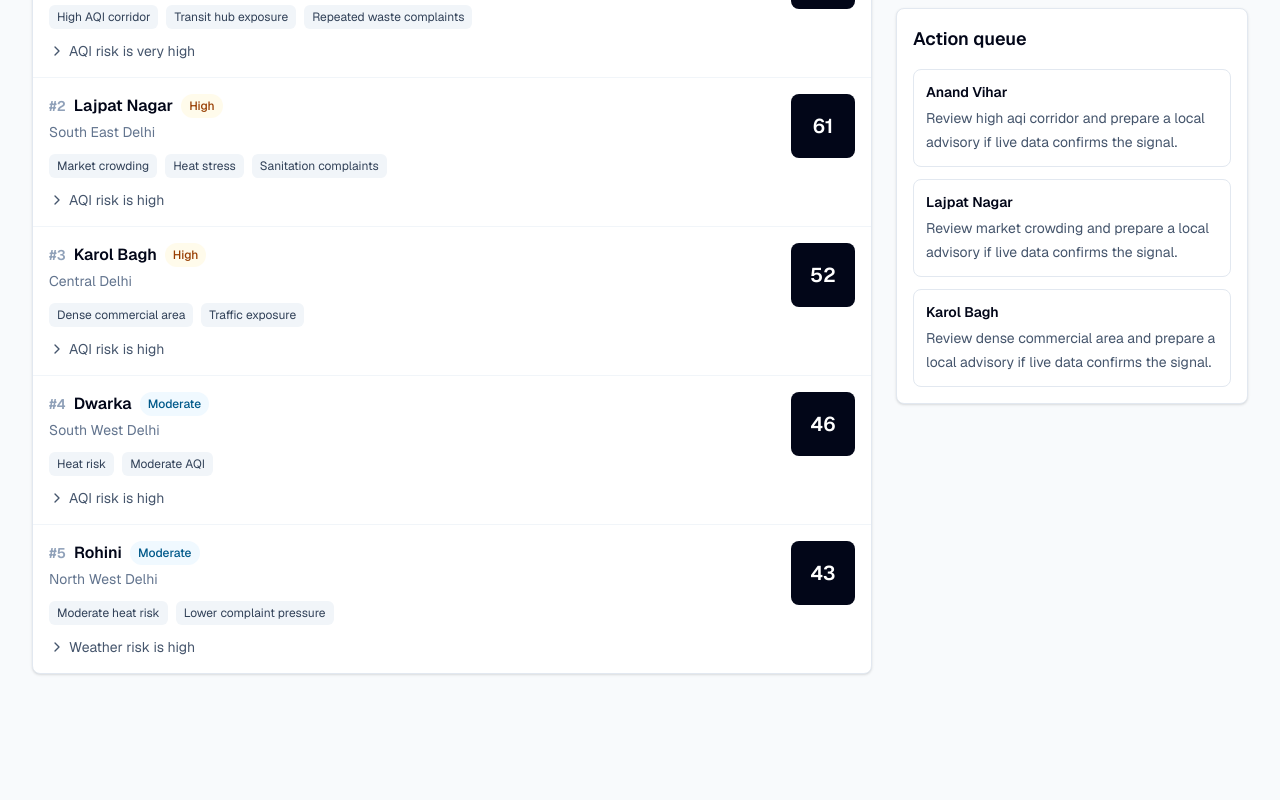
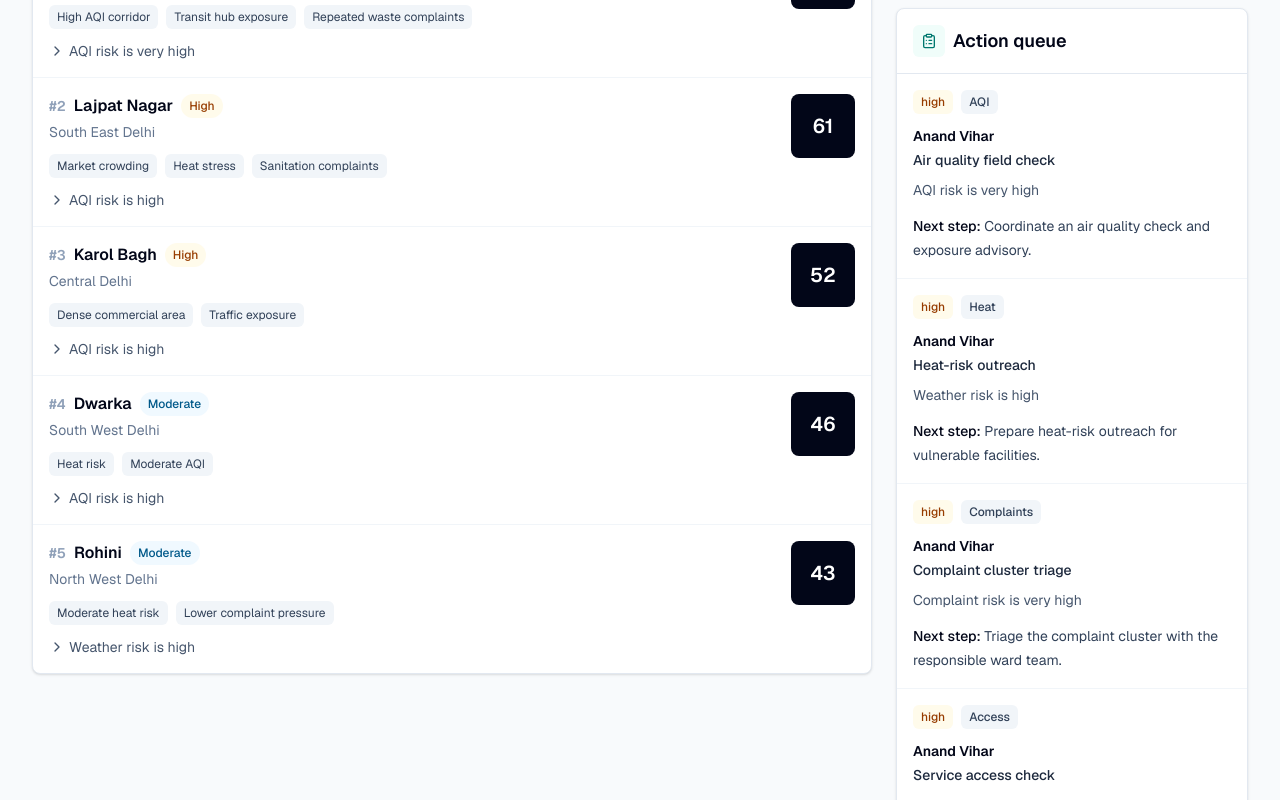
Before and after one commit to priyanshuchawda/civic-signal-ai, a Next.js app: page / in a window 1280 px wide. Shown: the part 780-1580 px from the top of the page. Before the commit the page ends 1478 px from the top, so only its background shows below. Built offline with nearby package versions, Linux system fonts and the light colour scheme; no server answers.

Commit message:
feat: expand action queue recommendations (#25)

```diff
--- a/src/app/page.tsx
+++ b/src/app/page.tsx
@@ -1,16 +1,19 @@
 import { AreaRanking } from "../components/dashboard/area-ranking";
 import { RiskSummary } from "../components/dashboard/risk-summary";
 import { RiskExplanationPanel } from "../components/dashboard/risk-explanation-panel";
+import { ActionQueue } from "../components/dashboard/action-queue";
 import { ComplaintIntake } from "../components/complaints/complaint-intake";
 import { explainRisk } from "../ai/gemini";
 import { getDashboardSummary } from "../data/dashboard";
 import { delhiSeedAreas } from "../data/delhi-seed";
+import { generateOperatorActions } from "../domain/recommendations";
 
 export const dynamic = "force-dynamic";
 
 export default async function Home() {
   const summary = getDashboardSummary(delhiSeedAreas);
   const topArea = summary.areas[0];
+  const operatorActions = generateOperatorActions(summary.areas);
   const topAreaExplanation = topArea
     ? await explainRisk({
         apiKey: process.env.GEMINI_API_KEY || undefined,
@@ -71,27 +74,7 @@ export default async function Home() {
           </div>
           <div className="space-y-6">
             <ComplaintIntake areas={delhiSeedAreas} />
-            <section className="rounded-lg border border-slate-200 bg-white p-4 shadow-sm">
-              <h2 className="text-lg font-semibold text-slate-950">
-                Action queue
-              </h2>
-              <div className="mt-4 space-y-3">
-                {summary.areas.slice(0, 3).map((area) => (
-                  <article
-                    key={area.id}
-                    className="rounded-lg border border-slate-200 p-3"
-                  >
-                    <p className="text-sm font-semibold text-slate-950">
-                      {area.name}
-                    </p>
-                    <p className="mt-1 text-sm leading-6 text-slate-600">
-                      Review {area.signals[0].toLowerCase()} and prepare a local
-                      advisory if live data confirms the signal.
-                    </p>
-                  </article>
-                ))}
-              </div>
-            </section>
+            <ActionQueue actions={operatorActions} />
           </div>
         </div>
       </div>
--- /dev/null
+++ b/src/components/dashboard/action-queue.tsx
@@ -0,0 +1,64 @@
+import { ClipboardList } from "lucide-react";
+import type { OperatorAction } from "../../domain/recommendations";
+
+const categoryLabel: Record<OperatorAction["category"], string> = {
+  aqi: "AQI",
+  heat: "Heat",
+  complaints: "Complaints",
+  access: "Access",
+};
+
+const priorityClass: Record<OperatorAction["priority"], string> = {
+  urgent: "bg-rose-50 text-rose-800",
+  high: "bg-amber-50 text-amber-800",
+  watch: "bg-sky-50 text-sky-800",
+};
+
+export function ActionQueue({ actions }: { actions: OperatorAction[] }) {
+  return (
+    <section className="rounded-lg border border-slate-200 bg-white shadow-sm">
+      <div className="flex items-center gap-2 border-b border-slate-200 p-4">
+        <span className="rounded-md bg-teal-50 p-2 text-teal-700">
+          <ClipboardList aria-hidden="true" className="size-4" />
+        </span>
+        <h2 className="text-lg font-semibold text-slate-950">Action queue</h2>
+      </div>
+
+      {actions.length > 0 ? (
+        <div className="divide-y divide-slate-100">
+          {actions.map((action) => (
+            <article key={action.id} className="p-4">
+              <div className="flex flex-wrap items-center gap-2">
+                <span
+                  className={`rounded-md px-2 py-1 text-xs font-medium ${priorityClass[action.priority]}`}
+                >
+                  {action.priority}
+                </span>
+                <span className="rounded-md bg-slate-100 px-2 py-1 text-xs font-medium text-slate-700">
+                  {categoryLabel[action.category]}
+                </span>
+              </div>
+              <p className="mt-3 text-sm font-semibold text-slate-950">
+                {action.targetArea}
+              </p>
+              <h3 className="mt-1 text-sm font-medium text-slate-800">
+                {action.title}
+              </h3>
+              <p className="mt-2 text-sm leading-6 text-slate-600">
+                {action.rationale}
+              </p>
+              <p className="mt-3 text-sm leading-6 text-slate-700">
+                <span className="font-medium text-slate-950">Next step:</span>{" "}
+                {action.nextStep}
+              </p>
+            </article>
+          ))}
+        </div>
+      ) : (
+        <p className="p-4 text-sm leading-6 text-slate-600">
+          No elevated recommendations for the current area set.
+        </p>
+      )}
+    </section>
+  );
+}
--- /dev/null
+++ b/src/domain/recommendations.ts
@@ -0,0 +1,106 @@
+import type { RankedCivicArea } from "../data/dashboard";
+
+export type OperatorActionCategory = "aqi" | "heat" | "complaints" | "access";
+export type OperatorActionPriority = "urgent" | "high" | "watch";
+
+export type OperatorAction = {
+  id: string;
+  category: OperatorActionCategory;
+  priority: OperatorActionPriority;
+  targetArea: string;
+  title: string;
+  rationale: string;
+  nextStep: string;
+};
+
+type ActionTemplate = {
+  category: OperatorActionCategory;
+  title: string;
+  nextStep: string;
+  match: RegExp;
+};
+
+const actionTemplates: ActionTemplate[] = [
+  {
+    category: "aqi",
+    title: "Air quality field check",
+    nextStep: "Coordinate an air quality check and exposure advisory.",
+    match: /\b(aqi|air quality|traffic|pollution)\b/i,
+  },
+  {
+    category: "heat",
+    title: "Heat-risk outreach",
+    nextStep: "Prepare heat-risk outreach for vulnerable facilities.",
+    match: /\b(weather|heat|temperature)\b/i,
+  },
+  {
+    category: "complaints",
+    title: "Complaint cluster triage",
+    nextStep: "Triage the complaint cluster with the responsible ward team.",
+    match: /\b(complaint|waste|sanitation|garbage)\b/i,
+  },
+  {
+    category: "access",
+    title: "Service access check",
+    nextStep: "Check service access constraints before field deployment.",
+    match: /\b(access|hospital|transit)\b/i,
+  },
+];
+
+function priorityForArea(area: RankedCivicArea): OperatorActionPriority {
+  if (area.level === "very_high") {
+    return "urgent";
+  }
+
+  if (area.level === "high") {
+    return "high";
+  }
+
+  return "watch";
+}
+
+function findRationale(area: RankedCivicArea, template: ActionTemplate) {
+  return (
+    area.reasons.find((reason) => template.match.test(reason)) ??
+    area.signals.find((signal) => template.match.test(signal)) ??
+    area.reasons[0] ??
+    area.signals[0] ??
+    `Risk score is ${area.score}`
+  );
+}
+
+export function generateOperatorActions(
+  areas: RankedCivicArea[],
+  limit = 5,
+): OperatorAction[] {
+  return areas
+    .flatMap((area) =>
+      actionTemplates
+        .filter((template) =>
+          [...area.reasons, ...area.signals].some((value) =>
+            template.match.test(value),
+          ),
+        )
+        .map((template) => ({
+          id: `${area.id}-${template.category}`,
+          category: template.category,
+          priority: priorityForArea(area),
+          targetArea: area.name,
+          title: template.title,
+          rationale: findRationale(area, template),
+          nextStep: template.nextStep,
+          score: area.score,
+        })),
+    )
+    .toSorted((a, b) => b.score - a.score)
+    .slice(0, limit)
+    .map((action) => ({
+      id: action.id,
+      category: action.category,
+      priority: action.priority,
+      targetArea: action.targetArea,
+      title: action.title,
+      rationale: action.rationale,
+      nextStep: action.nextStep,
+    }));
+}
```
Also changed, not shown: 2 other files (tests, documents, lock files or other folders).
